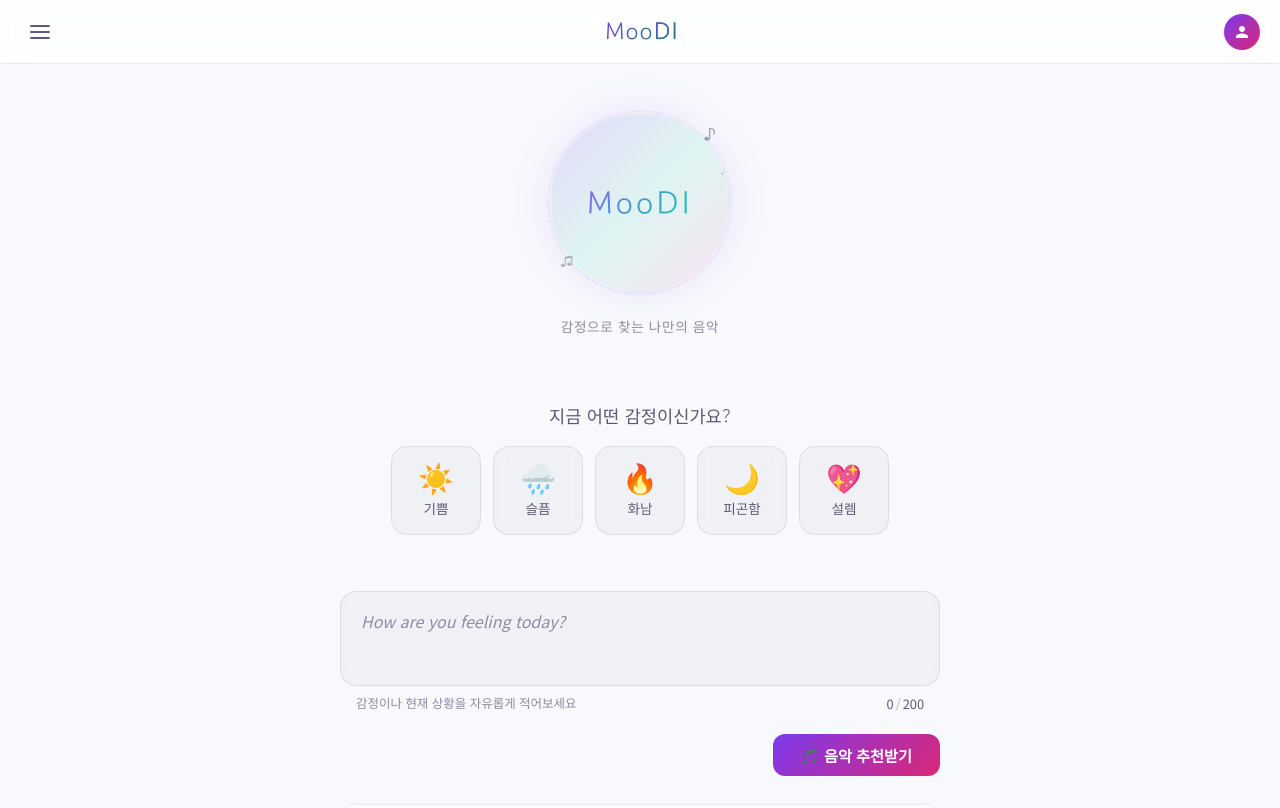
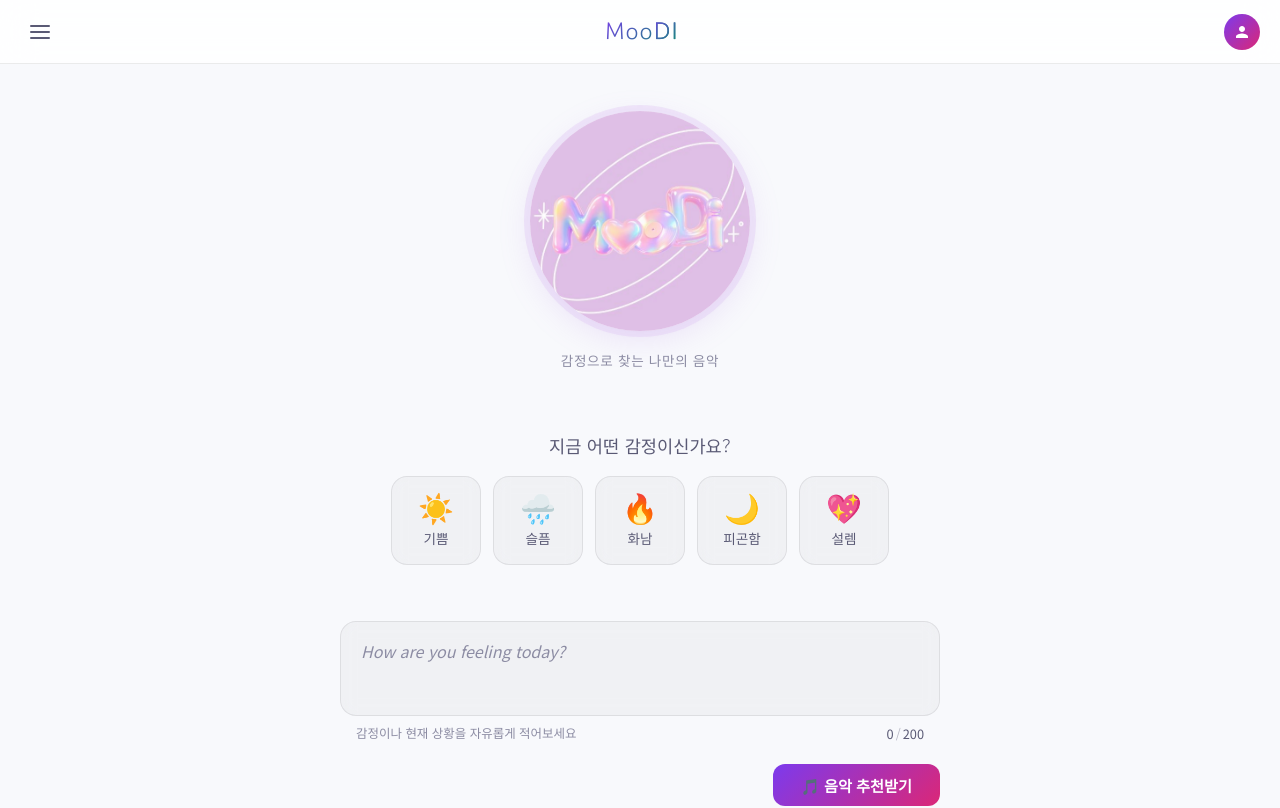
Before and after one commit to CHANGYEON02/MOODI, a React (Vite) app in the folder frontend/: page / in a window 1280 px wide. Shown: the top 808 px of the page. Built offline with nearby package versions, Linux system fonts and the light colour scheme; no server answers.

Commit message:
feat: MooDI 로고 이미지 교체 (홀로그램 버블 로고 적용)

```diff
--- a/frontend/src/components/MoodiLogo.jsx
+++ b/frontend/src/components/MoodiLogo.jsx
@@ -1,14 +1,15 @@
+import logoImg from '../assets/moodi-logo.jpg';
 import '../styles/logo.css';
 
 export default function MoodiLogo() {
   return (
     <div className="moodi-logo">
-      <div className="moodi-logo__circle">
-        <span className="moodi-logo__note moodi-logo__note--1">♪</span>
-        <span className="moodi-logo__note moodi-logo__note--2">♫</span>
-        <span className="moodi-logo__note moodi-logo__note--3">♩</span>
-        <span className="moodi-logo__text">MooDI</span>
-      </div>
+      <img
+        src={logoImg}
+        alt="MooDI 로고"
+        className="moodi-logo__img"
+        draggable={false}
+      />
       <p className="moodi-logo__subtitle">감정으로 찾는 나만의 음악</p>
     </div>
   );
--- a/frontend/src/styles/logo.css
+++ b/frontend/src/styles/logo.css
@@ -1,103 +1,39 @@
 /* ============================================
-   MooDI – Circular Logo & Title
+   MooDI – Image Logo
    ============================================ */
 
 .moodi-logo {
   display: flex;
   flex-direction: column;
   align-items: center;
-  margin: 40px 0 32px;
+  margin: 32px 0 28px;
   user-select: none;
 }
 
-/* ── Circle ── */
-.moodi-logo__circle {
-  width: 180px;
-  height: 180px;
+/* ── Logo Image ── */
+.moodi-logo__img {
+  width: 220px;
+  height: 220px;
+  object-fit: cover;
   border-radius: 50%;
-  background: linear-gradient(
-    135deg,
-    rgba(139, 92, 246, 0.2),
-    rgba(6, 214, 160, 0.1),
-    rgba(247, 37, 133, 0.1)
-  );
-  border: 2px solid rgba(255, 255, 255, 0.08);
-  display: flex;
-  align-items: center;
-  justify-content: center;
-  position: relative;
-  animation: float 4s ease-in-out infinite;
-  box-shadow: 0 0 40px rgba(139, 92, 246, 0.15);
+  animation: float 5s ease-in-out infinite;
+  box-shadow:
+    0 0 0 6px rgba(209, 176, 237, 0.25),
+    0 8px 32px rgba(180, 120, 230, 0.18);
+  transition: transform 0.3s ease, box-shadow 0.3s ease;
+  display: block;
 }
 
-/* Spinning dashed outer ring */
-.moodi-logo__circle::before {
-  content: '';
-  position: absolute;
-  inset: -4px;
-  border-radius: 50%;
-  border: 1px dashed rgba(139, 92, 246, 0.2);
-  animation: spin-slow 20s linear infinite;
-}
-
-/* Inner vinyl groove ring */
-.moodi-logo__circle::after {
-  content: '';
-  position: absolute;
-  inset: 25%;
-  border-radius: 50%;
-  border: 1px solid rgba(255, 255, 255, 0.05);
-  pointer-events: none;
-}
-
-/* ── Logo Text (inside circle) ── */
-.moodi-logo__text {
-  font-family: 'Gowun Dodum', serif;
-  font-size: 2rem;
-  letter-spacing: 0.1em;
-  background: linear-gradient(135deg, #8B5CF6, #06D6A0);
-  -webkit-background-clip: text;
-  background-clip: text;
-  -webkit-text-fill-color: transparent;
-  color: transparent;
-  position: relative;
-  z-index: 1;
-}
-
-/* ── Music Note Decoration ── */
-.moodi-logo__note {
-  position: absolute;
-  font-size: 1rem;
-  opacity: 0.4;
-  animation: float 3s ease-in-out infinite;
-  pointer-events: none;
-}
-
-.moodi-logo__note--1 {
-  top: 8px;
-  right: 12px;
-  animation-delay: 0s;
-}
-
-.moodi-logo__note--2 {
-  bottom: 16px;
-  left: 8px;
-  animation-delay: -1s;
-  font-size: 0.85rem;
-  opacity: 0.3;
-}
-
-.moodi-logo__note--3 {
-  top: 30%;
-  right: -4px;
-  animation-delay: -2s;
-  font-size: 0.75rem;
-  opacity: 0.25;
+.moodi-logo__img:hover {
+  transform: scale(1.04);
+  box-shadow:
+    0 0 0 8px rgba(209, 176, 237, 0.35),
+    0 12px 40px rgba(180, 120, 230, 0.28);
 }
 
 /* ── Subtitle ── */
 .moodi-logo__subtitle {
-  margin-top: 16px;
+  margin-top: 18px;
   font-size: 0.85rem;
   color: var(--text-muted);
   letter-spacing: 0.05em;
@@ -107,16 +43,12 @@
 /* ── Responsive ── */
 @media (max-width: 480px) {
   .moodi-logo {
-    margin: 24px 0 24px;
+    margin: 20px 0 20px;
   }
 
-  .moodi-logo__circle {
-    width: 140px;
-    height: 140px;
-  }
-
-  .moodi-logo__text {
-    font-size: 1.6rem;
+  .moodi-logo__img {
+    width: 168px;
+    height: 168px;
   }
 
   .moodi-logo__subtitle {
```
Also changed, not shown: frontend/src/assets/moodi-logo.jpg (added).
